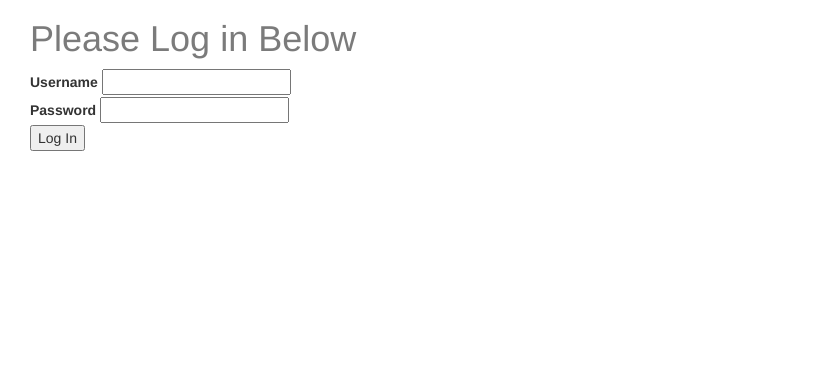
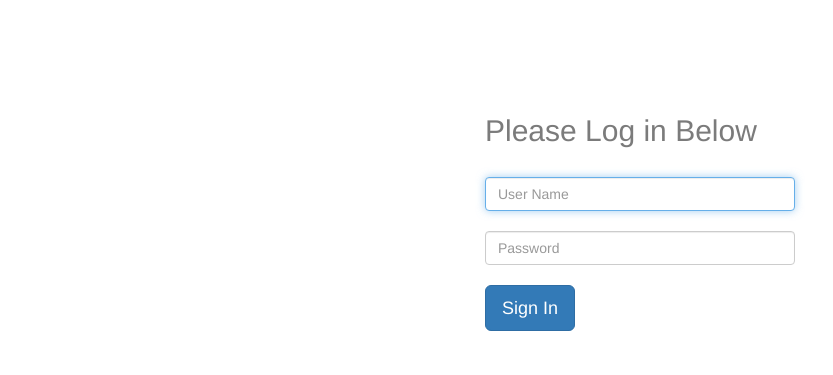
Before and after one commit to c0defreak/Django-bookmarks, a Django app: page /login/ in a window 1280 px wide. Shown: the part 51-426 px from the top of the page, without its empty margins (0-833 px from the left). Run offline with Django 3.2, Linux system fonts and the light colour scheme; some libraries are stand-ins or nearby versions.

Commit message:
added bootstrap to login form

```diff
--- a/bookmarks/templates/bookmarks/login.html
+++ /dev/null
@@ -1,21 +0,0 @@
-{% extends "bookmarks/base.html" %}
-{% block title %}
-    Login Page
-{% endblock title %}
-{% block head %}
-    {{ state }}
-{% endblock head %}
-{% block content %}
-    {% if next %}
-    <form action="/login/?next={{ next }}" method="post">
-    {% else %}
-    <form action="/login/" method="post">
-    {% endif %}
-        {% csrf_token %}
-        <label for="username">Username</label>
-        <input type="text" name="username" value=""> <br />
-        <label for="password">Password</label>
-        <input type="password" name="password" value=""> <br />
-        <input type="submit" value="Log In">
-    </form>
-{% endblock content %}
--- a/bookmarks/templates/registration/login.html
+++ b/bookmarks/templates/registration/login.html
@@ -1,19 +1,38 @@
 {% extends "bookmarks/base.html" %}
 {% block title %}
-    User Login
+    Login Page
 {% endblock title %}
-{% block head %}
-    User Login
-{% endblock head %}
+{% block external %}
+    <style type="text/css">
+        .wrapper {
+            margin-top:80px ;
+        }
+
+        .form-signin {
+            max-width: 380px;
+            padding: 15px 35px 45px;
+            margin: 0 auto;
+        }
+
+        .form-signin-heading {
+            margin-bottom: 30px;
+        }
+    </style>
+{% endblock external %}
 {% block content %}
-    {% if form.has_errors %}
-        <p>Your username and password didn't match.please try again.</p>
+<div class="wrapper">
+    {% if next %}
+    <form class="form-signin" action="/login/?next={{ next }}" method="post">
+    {% else %}
+    <form class="form-signin" action="/login/" method="post">
     {% endif %}
-    <form method="post" action=".">
         {% csrf_token %}
-        <p><label for="id_username">Username:</label>{{ form.username }}</p>
-        <p><label for="id_password">Password:</label>{{ form.password }}</p>
-        <input type="submit" value="login" />
-        <input type="hidden" name="next" value="/" />
+        <h2 class="form-signin-heading">{{ state }}</h2>
+        <label for="username" class="sr-only">Username</label>
+        <input type="text" name="username" value="" class="form-control" placeholder="User Name" required autofocus> <br />
+        <label for="password" class="sr-only">Password</label>
+        <input type="password" name="password" value="" class="form-control" placeholder="Password" required> <br />
+        <button class="btn btn-primary btn-lg" type="submit">Sign In</button>
     </form>
-{% endblock content%}
+</div>
+{% endblock content %}
--- a/bookmarks/views.py
+++ b/bookmarks/views.py
@@ -27,6 +27,7 @@ def main_page(request):
     return render(request, 'bookmarks/main_page.html', context=variables)
 
 
+@login_required(login_url='/login/')
 def user_page(request, username):
     user = get_object_or_404(User, username=username)
     query_set = user.bookmark_set.order_by('-id')
@@ -368,4 +369,4 @@ def login_page(request):
         'state': state,
         'next': next
     }
-    return render(request, 'bookmarks/login.html', context=variables)
+    return render(request, 'registration/login.html', context=variables)
```
